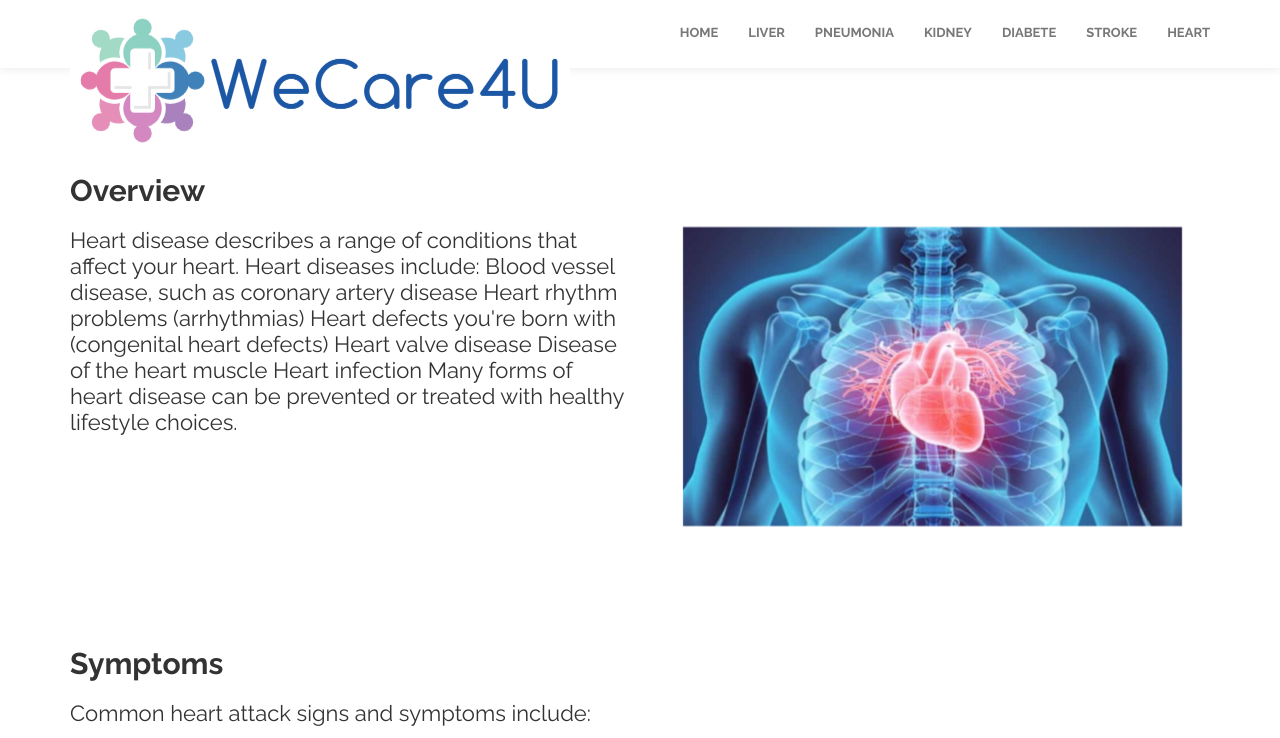
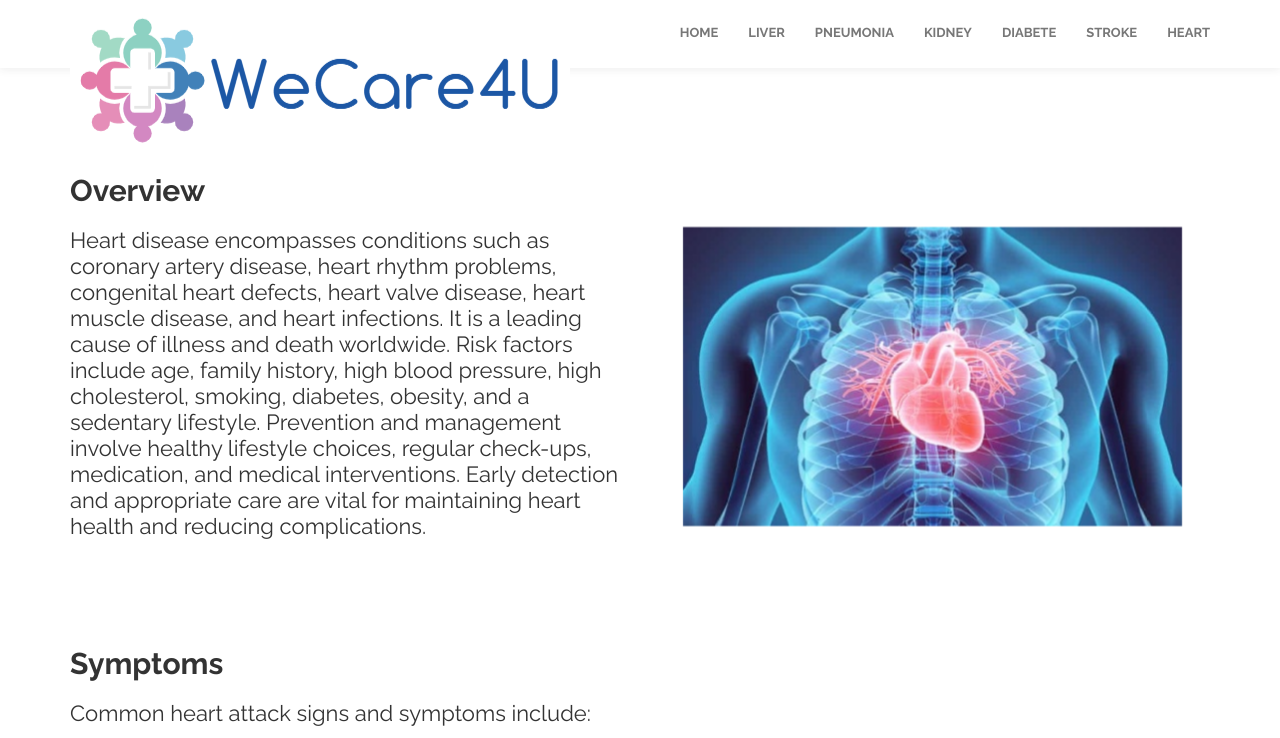
Before and after one commit to BLakshmiSahithi/wecareforu, a Flask app: page /heart in a window 1280 px wide. Shown: the top 738 px of the page. Run offline with Flask 2, Linux system fonts and the light colour scheme; some libraries are stand-ins or nearby versions.

Commit message:
heart_index.html

```diff
--- a/website/templates/heart_index.html
+++ b/website/templates/heart_index.html
@@ -9,14 +9,10 @@
 					<div class="col-md-6 col-sm-6 wow fadeInLeft" data-wow-delay="0.5s">
 						<h3>Heart Disease</h3>
 						<h4>Overview</h4>
-						<p>	Heart disease describes a range of conditions that affect your heart. Heart diseases include:
-							Blood vessel disease, such as coronary artery disease
-							Heart rhythm problems (arrhythmias)
-							Heart defects you're born with (congenital heart defects)
-							Heart valve disease
-							Disease of the heart muscle
-							Heart infection
-							Many forms of heart disease can be prevented or treated with healthy lifestyle choices.
+						<p>	Heart disease encompasses conditions such as coronary artery disease, heart rhythm problems, congenital heart defects, heart valve disease, heart muscle disease, and heart infections.
+							It is a leading cause of illness and death worldwide. Risk factors include age, family history, high blood pressure, high cholesterol, smoking, diabetes, obesity, and a sedentary lifestyle.
+							Prevention and management involve healthy lifestyle choices, regular check-ups, medication, and medical interventions.
+							Early detection and appropriate care are vital for maintaining heart health and reducing complications.
 						</p>
 
 					</div>
```
